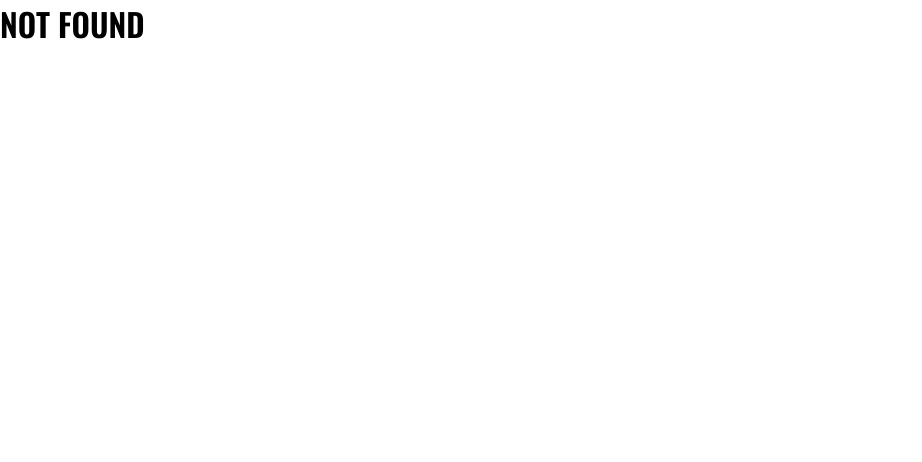
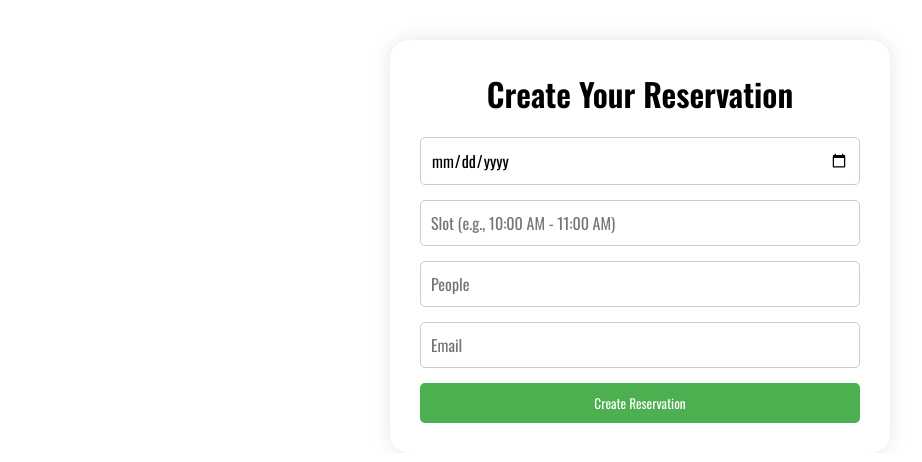
Before and after one commit to lexis-webb/CapstoneFE, a React (Vite) app: page /reservations/create-timeslot in a window 1280 px wide. Shown: the top 462 px of the page, without its empty margins (0-922 px from the left). Built offline with nearby package versions, Linux system fonts and the light colour scheme.

Commit message:
added reservation route/page

```diff
--- a/src/App.css
+++ b/src/App.css
@@ -413,74 +413,62 @@ nav svg {
     padding: 20px 0;
   }
 }
-/*  Reservation Card Styling */
-.reservation-card {
-  width: 40%;
-  height: fit-content;
-  background-color: var(--cream);
-  display: flex;
-  gap: 100px;
-  flex-wrap: wrap;
-  align-items: center;
-  justify-content: center;
-  padding: 50px;
+/* Create Reservation Styling */
+.createReservation{
+  background-color: #fff;
+  border-radius: 20px;
+  box-shadow: 0 0 20px rgba(0, 0, 0, 0.1);
+  padding: 30px;
+  transition: transform 0.2s;
+  width: 500px;
+  text-align: center;
+  margin: auto;
+  margin-top: 40px;
 
-  .icon {
-      font-size: 30px;
-      color: var(--red);
-      width: 10%;
-      display: flex;
-      align-items: center;
-      justify-content: center;
-      cursor: pointer;
-      transition: all 0.2s ease-in-out;
-
-      &:hover {
-          transform: translateY(-2px);
-          color: var(--maroon);
 }
+.form-container {
+  width: 25%;
+  margin: 0 auto;
+  padding: 20px;
+  background-color: #f9f9f9;
+  border-radius: 8px;
+  box-shadow: 0 4px 8px rgba(0, 0, 0, 0.1);
 }
 
-  .details {
-      display: flex;
-      flex-direction: column;
-      gap: 20px;
-      width: 70%;
-      .res-name {
-          display: flex;
-          gap: 20px;
-          flex-wrap: wrap;
-          h1 {
-              color: var(--magenta);
+h2 {
+  text-align: center;
+  font-size: 2rem;
+  margin-bottom: 20px;
+}
+
+form {
+  display:flex;
+  flex-direction:column ;
+}
+
+input {
+  padding: 10px;
+  margin-bottom: 15px;
+  border: 1px solid #ccc;
+  border-radius: 5px;
+  font-size: 1rem;
 }
 
 button {
-              padding: 10px 20px;
-              text-align: center;
+  padding: 10px;
+  background-color: #4CAF50;
+  color: white;
   border: none;
-              background-color: var(--light-orange);
+  border-radius: 5px;
   cursor: pointer;
-              font-size: 1.025rem;
-              transition: all  0.3s ease;
-
-              &:hover {
-                  background-color: var(--orange);
-                  color: white;
-              }
 }
 
+button:hover {
+  background-color: #45a049;
 }
 
-      .res-details {
-          display: flex;
-          gap: 20px;
-          flex-wrap: wrap;
-
-          p {
-              font-size: 1.2rem;
-              font-weight: 800;
-              color: var(--maroon);
+.error {
+  color: red;
+  text-align: center;
+  margin-bottom: 20px;
 }
-      }
-  }
-}
--- a/src/App.jsx
+++ b/src/App.jsx
@@ -5,6 +5,9 @@ import Home from "./pages/Home";
 import NotFound from "./pages/NotFound";
 import Success from "./pages/Success";
 import Reservations from "./pages/Reservations";
+import CreateTimeSlotForm from "./components/CreateReservation";
+import TimeSlotsList from "./components/DisplayTime";
+// import Navbar from "./components/Navbar";
 
 const App = () => {
   return (
@@ -14,6 +17,8 @@ const App = () => {
         <Route path="/success" element={<Success/>} />
         <Route path="*" element={<NotFound/>} />
         <Route path="/reservations" element={<Reservations/>} />
+        <Route path="/reservations/create-timeslot" element={<CreateTimeSlotForm/>} />
+        <Route path="view-timeslots" element={<TimeSlotsList />} />
       </Routes>
       <Toaster />
     </Router>
--- /dev/null
+++ b/src/components/CreateReservation.jsx
@@ -0,0 +1,71 @@
+import React, { useState } from 'react';
+import axios from 'axios';
+
+const CreateTimeSlotForm = () => {
+  const [date, setDate] = useState('');
+  const [slot, setSlot] = useState('');
+  const [people, setPeople] = useState('');
+  const [email, setEmail] = useState('');
+  const [error, setError] = useState('');
+
+  const handleSubmit = async (e) => {
+    e.preventDefault();
+
+    if (!date || !slot || !people || !email) {
+      setError('Please fill in all fields');
+      return;
+    }
+
+    try {
+      await axios.post('http://localhost:5173/reservations/create-timeslot', {
+        date,
+        slot,
+        people,
+        email,
+      });
+      setDate('');
+      setSlot('');
+      setPeople('');
+      setEmail('');
+      setError('');
+      alert('TimeSlot created successfully!');
+    } catch (err) {
+      setError('Failed to create TimeSlot');
+    }
+  };
+
+  return (
+    <div className='createReservation'>
+      <h2>Create Your Reservation</h2>
+      {error && <p style={{ color: 'red' }}>{error}</p>}
+      <form onSubmit={handleSubmit}>
+        <input
+          type="date"
+          value={date}
+          onChange={(e) => setDate(e.target.value)}
+        />
+        <input
+          type="text"
+          value={slot}
+          onChange={(e) => setSlot(e.target.value)}
+          placeholder="Slot (e.g., 10:00 AM - 11:00 AM)"
+        />
+        <input
+          type="number"
+          value={people}
+          onChange={(e) => setPeople(e.target.value)}
+          placeholder="People"
+        />
+        <input
+          type="email"
+          value={email}
+          onChange={(e) => setEmail(e.target.value)}
+          placeholder="Email"
+        />
+        <button type="submit">Create Reservation</button>
+      </form>
+    </div>
+  );
+};
+
+export default CreateTimeSlotForm;
--- /dev/null
+++ b/src/components/DisplayTime.jsx
@@ -0,0 +1,47 @@
+import React, { useEffect, useState } from 'react';
+import axios from 'axios';
+
+const TimeSlotsList = () => {
+  const [timeSlots, setTimeSlots] = useState([]);
+  const [error, setError] = useState('');
+
+  useEffect(() => {
+    const fetchTimeSlots = async () => {
+      try {
+        const res = await axios.get('http://localhost:5173/api/timeslots');
+        setTimeSlots(res.data.data);
+      } catch (err) {
+        setError('Failed to fetch time slots');
+      }
+    };
+
+    fetchTimeSlots();
+  }, []);
+
+  const deleteTimeSlot = async (id) => {
+    try {
+      await axios.delete(`http://localhost:5173/api/timeslots/${id}`);
+      setTimeSlots(timeSlots.filter((slot) => slot._id !== id));
+    } catch (err) {
+      setError('Failed to delete time slot');
+    }
+  };
+
+  return (
+    <div>
+      <h2>All Time Slots</h2>
+      {error && <p style={{ color: 'red' }}>{error}</p>}
+      <ul>
+        {timeSlots.map((timeSlot) => (
+          <li key={timeSlot._id}>
+            <p>{timeSlot.slot} on {timeSlot.date} for {timeSlot.people} people</p>
+            <p>Email: {timeSlot.email}</p>
+            <button onClick={() => deleteTimeSlot(timeSlot._id)}>Delete</button>
+          </li>
+        ))}
+      </ul>
+    </div>
+  );
+};
+
+export default TimeSlotsList;
--- /dev/null
+++ b/src/components/EditTime.jsx
@@ -0,0 +1,66 @@
+import React, { useEffect, useState } from 'react';
+import axios from 'axios';
+import { useParams, useNavigate } from 'react-router-dom';
+
+const EditTimeSlot = () => {
+  const { id } = useParams();  // Get the id from the URL
+  const navigate = useNavigate();
+  const [timeSlot, setTimeSlot] = useState({ date: '', slot: '', people: '', email: '' });
+
+  useEffect(() => {
+    const fetchTimeSlot = async () => {
+      try {
+        const res = await axios.get(`http://localhost:5000/api/timeslots/${id}`);
+        setTimeSlot(res.data.data);
+      } catch (err) {
+        console.error(err);
+      }
+    };
+
+    fetchTimeSlot();
+  }, [id]);
+
+  const handleSubmit = async (e) => {
+    e.preventDefault();
+    try {
+      await axios.put(`http://localhost:5173/api/timeslots/${id}`, timeSlot);
+      navigate('/timeslots');  // Navigate to the list page after successful update
+    } catch (err) {
+      console.error('Failed to update time slot', err);
+    }
+  };
+
+  return (
+    <div>
+      <h2>Edit Time Slot</h2>
+      <form onSubmit={handleSubmit}>
+        <input
+          type="date"
+          value={timeSlot.date}
+          onChange={(e) => setTimeSlot({ ...timeSlot, date: e.target.value })}
+        />
+        <input
+          type="text"
+          value={timeSlot.slot}
+          onChange={(e) => setTimeSlot({ ...timeSlot, slot: e.target.value })}
+          placeholder="Slot"
+        />
+        <input
+          type="number"
+          value={timeSlot.people}
+          onChange={(e) => setTimeSlot({ ...timeSlot, people: e.target.value })}
+          placeholder="People"
+        />
+        <input
+          type="email"
+          value={timeSlot.email}
+          onChange={(e) => setTimeSlot({ ...timeSlot, email: e.target.value })}
+          placeholder="Email"
+        />
+        <button type="submit">Update TimeSlot</button>
+      </form>
+    </div>
+  );
+};
+
+export default EditTimeSlot;
--- a/src/components/Navbar.jsx
+++ b/src/components/Navbar.jsx
@@ -2,25 +2,35 @@ import React, { useState } from "react";
 import { data } from "../restApi.json";
 import { Link } from "react-scroll";
 import { GiHamburgerMenu } from "react-icons/gi";
+import { NavLink } from "react-router-dom";
+
 const Navbar = () => {
   const [show, setShow] = useState(false);
+
   return (
     <>
       <nav>
         <div className="logo">DeliciousEats</div>
         <div className={show ? "navLinks showmenu" : "navLinks"}>
           <div className="links">
-            {data[0].navbarLinks.map((element) => (
-              <Link
-                to={element.link}
-                spy={true}
-                smooth={true}
-                duration={500}
-                key={element.id}
-              >
-                {element.title}
-              </Link>
-            ))}
+          <NavLink
+              to="/reservations/create-timeslot" // Link to the create-time slot form page
+              className={({ isActive }) => (isActive ? "active-link" : "")}
+              spy="true"
+              smooth={true}
+              duration={500}
+            >
+              RESERVATION
+            </NavLink>
+            <NavLink
+              to="/"
+              className={({ isActive }) => (isActive ? "active-link" : "")}
+              spy={true}
+              smooth={true}
+              duration={500}
+            >
+              HOME
+            </NavLink>
           </div>
           <button className="menuBtn">OUR MENU</button>
         </div>
--- a/src/pages/Reservations.jsx
+++ b/src/pages/Reservations.jsx
@@ -1,9 +1,34 @@
-import React from 'react'
+import React from 'react';
+import EditTime from '../components/EditTime';
+import { Link } from 'react-router-dom';
+import CreateTimeSlotForm from '../components/CreateReservation';
+import TimeSlotsList from '../components/DisplayTime';
 
 const Reservations = () => {
   return (
-    <div>Reservations</div>
-  )
-}
+    <div>
+      <h2>Reservations</h2>
 
-export default Reservations
+      {/* Navigation for different link */}
+      <nav>
+        <ul>
+          <li>
+            <Link to="/reservations/create-timeslot">Create Reservation</Link>
+          </li>
+          <li>
+            <Link to="/reservations/view-timeslots">View Availabe Time</Link>
+          </li>
+        </ul>
+      </nav>
+
+      {/* Routes */}
+      <Routes>
+        <Route path="create-timeslot" element={<CreateTimeSlotForm/>} />
+        <Route path="view-timeslots" element={<TimeSlotsList />} />
+        <Route path="edit-timeslot/:id" element={<EditTime />} />
+      </Routes>
+    </div>
+  );
+};
+
+export default Reservations;
--- a/src/restAPI.json
+++ b/src/restAPI.json
@@ -62,7 +62,7 @@
             {
                 "id": 2,
                 "title": "RESERVATION",
-                "link": "reservation"
+                "link": "/reservations/create-timeslot"
             }
         ]
 
```
Also changed, not shown: src/components/ReservationCard.jsx (deleted, +0 -42 lines). Lines whose indentation alone changed are shown as unchanged.
